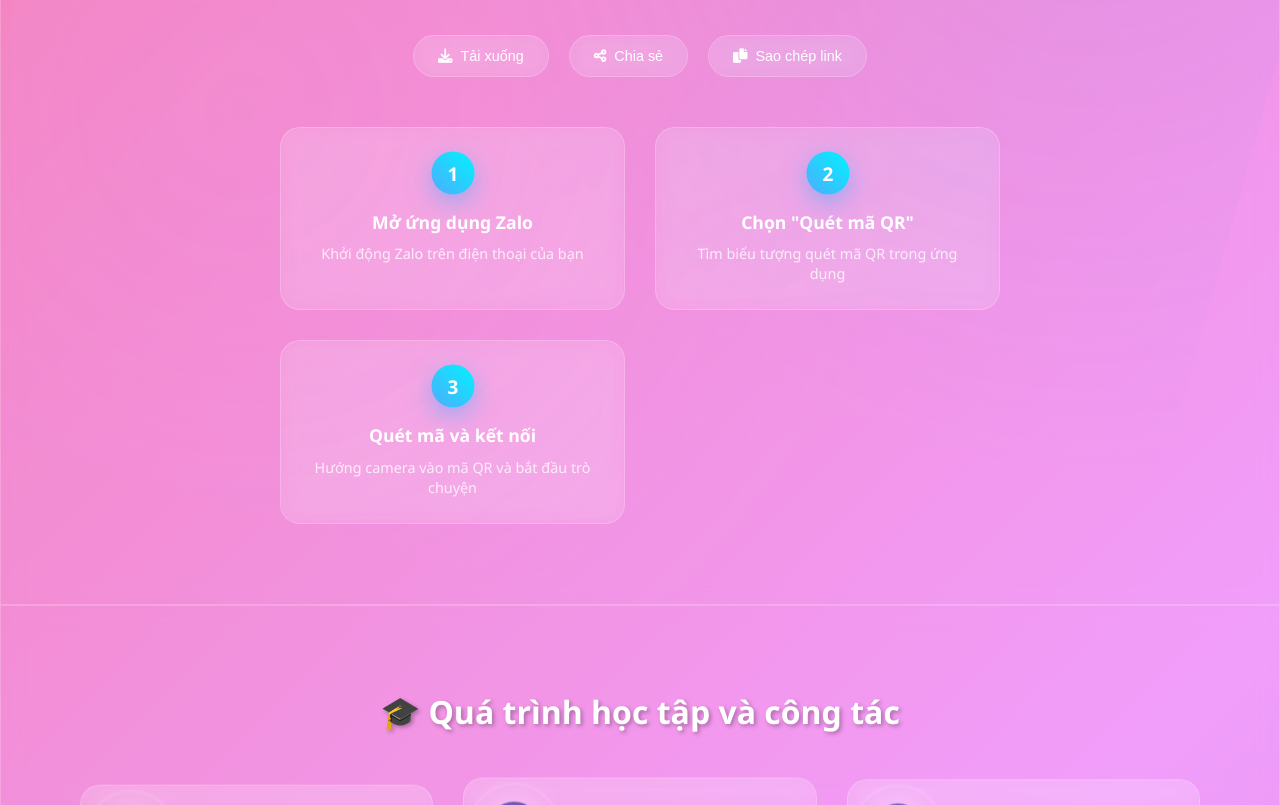
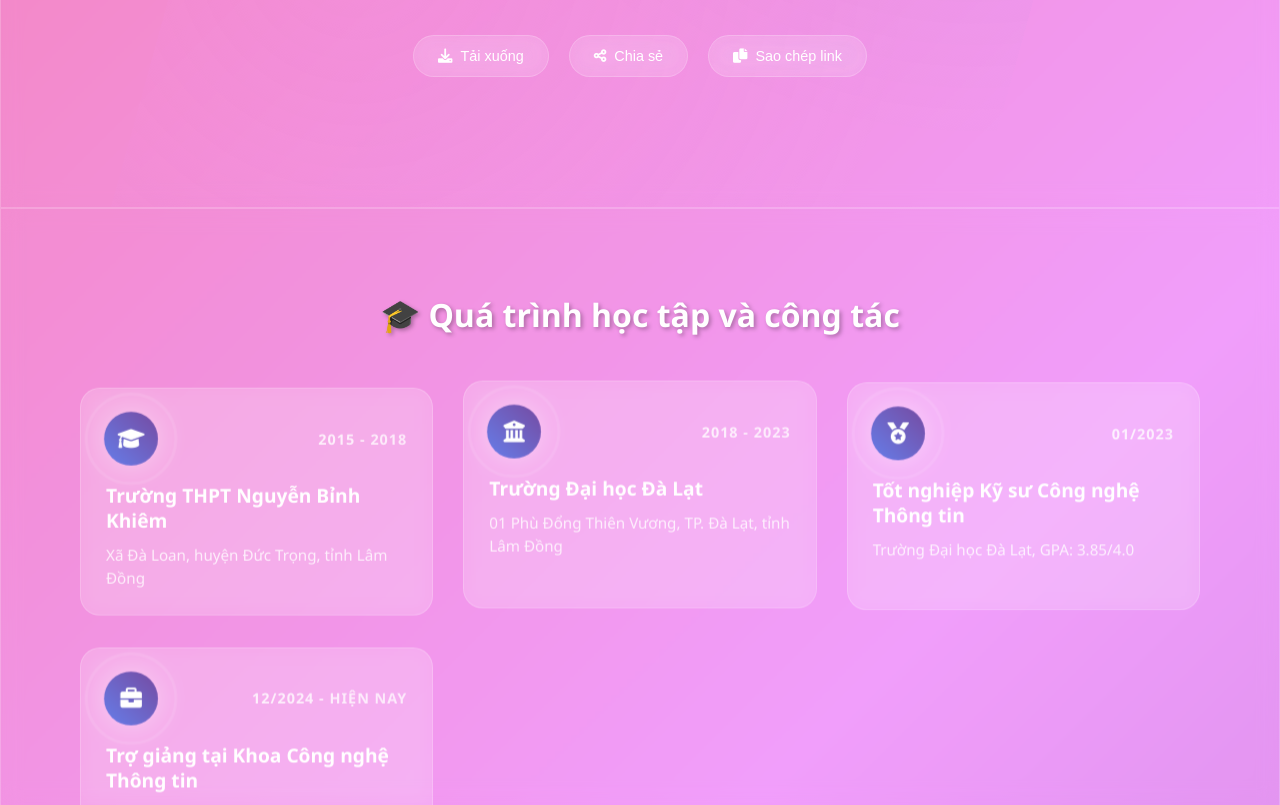
Before and after one commit to DalatCoder/personal-site, a plain HTML site: page index.html in a window 1280 px wide. Shown: the part 1351-2156 px from the top of the page. Drawn offline with Linux system fonts and the light colour scheme; no server answers.

Commit message:
update scan QR layout

```diff
--- a/index.html
+++ b/index.html
@@ -100,30 +100,6 @@
                             <i class="fas fa-copy"></i>
                             <span>Sao chép link</span>
                         </button>
-                    </div>
-                </div>
-
-                <div class="qr-instructions">
-                    <div class="instruction-step">
-                        <div class="step-number">1</div>
-                        <div class="step-content">
-                            <h4>Mở ứng dụng Zalo</h4>
-                            <p>Khởi động Zalo trên điện thoại của bạn</p>
-                        </div>
-                    </div>
-                    <div class="instruction-step">
-                        <div class="step-number">2</div>
-                        <div class="step-content">
-                            <h4>Chọn "Quét mã QR"</h4>
-                            <p>Tìm biểu tượng quét mã QR trong ứng dụng</p>
-                        </div>
-                    </div>
-                    <div class="instruction-step">
-                        <div class="step-number">3</div>
-                        <div class="step-content">
-                            <h4>Quét mã và kết nối</h4>
-                            <p>Hướng camera vào mã QR và bắt đầu trò chuyện</p>
-                        </div>
                     </div>
                 </div>
             </div>
--- a/styles.css
+++ b/styles.css
@@ -594,84 +594,6 @@
     border-color: rgba(255, 255, 255, 0.4);
 }
 
-.qr-instructions {
-    display: grid;
-    grid-template-columns: repeat(auto-fit, minmax(250px, 1fr));
-    gap: 30px;
-    max-width: 800px;
-    margin: 0 auto;
-}
-
-.instruction-step {
-    background: rgba(255, 255, 255, 0.1);
-    backdrop-filter: blur(10px);
-    border: 1px solid rgba(255, 255, 255, 0.2);
-    border-radius: 20px;
-    padding: 25px;
-    transition: all 0.3s ease;
-    position: relative;
-    overflow: hidden;
-}
-
-.instruction-step::before {
-    content: '';
-    position: absolute;
-    top: 0;
-    left: -100%;
-    width: 100%;
-    height: 100%;
-    background: linear-gradient(90deg, transparent, rgba(255, 255, 255, 0.1), transparent);
-    transition: left 0.8s ease;
-}
-
-.instruction-step:hover::before {
-    left: 100%;
-}
-
-.instruction-step:hover {
-    transform: translateY(-5px);
-    background: rgba(255, 255, 255, 0.15);
-    box-shadow: 0 15px 35px rgba(0, 0, 0, 0.2);
-}
-
-.step-number {
-    width: 40px;
-    height: 40px;
-    background: linear-gradient(45deg, #4facfe, #00f2fe);
-    color: white;
-    border-radius: 50%;
-    display: flex;
-    align-items: center;
-    justify-content: center;
-    font-weight: 700;
-    font-size: 1.1em;
-    margin: 0 auto 15px;
-    box-shadow: 0 5px 15px rgba(79, 172, 254, 0.4);
-    animation: numberPulse 3s ease-in-out infinite;
-}
-
-.step-number:nth-child(1) { animation-delay: 0s; }
-.step-number:nth-child(2) { animation-delay: 1s; }
-.step-number:nth-child(3) { animation-delay: 2s; }
-
-.step-content {
-    text-align: center;
-}
-
-.step-content h4 {
-    color: white;
-    font-size: 1.1em;
-    margin-bottom: 8px;
-    font-weight: 600;
-}
-
-.step-content p {
-    color: rgba(255, 255, 255, 0.8);
-    margin: 0;
-    font-size: 0.9em;
-    line-height: 1.4;
-}
-
 /* QR Animations */
 @keyframes cornerPulse {
     0%, 100% {
@@ -695,17 +617,6 @@
     50% {
         transform: translate(-50%, -50%) translateY(50px);
         opacity: 1;
-    }
-}
-
-@keyframes numberPulse {
-    0%, 100% {
-        transform: scale(1);
-        box-shadow: 0 5px 15px rgba(79, 172, 254, 0.4);
-    }
-    50% {
-        transform: scale(1.1);
-        box-shadow: 0 8px 25px rgba(79, 172, 254, 0.6);
     }
 }
 
```
